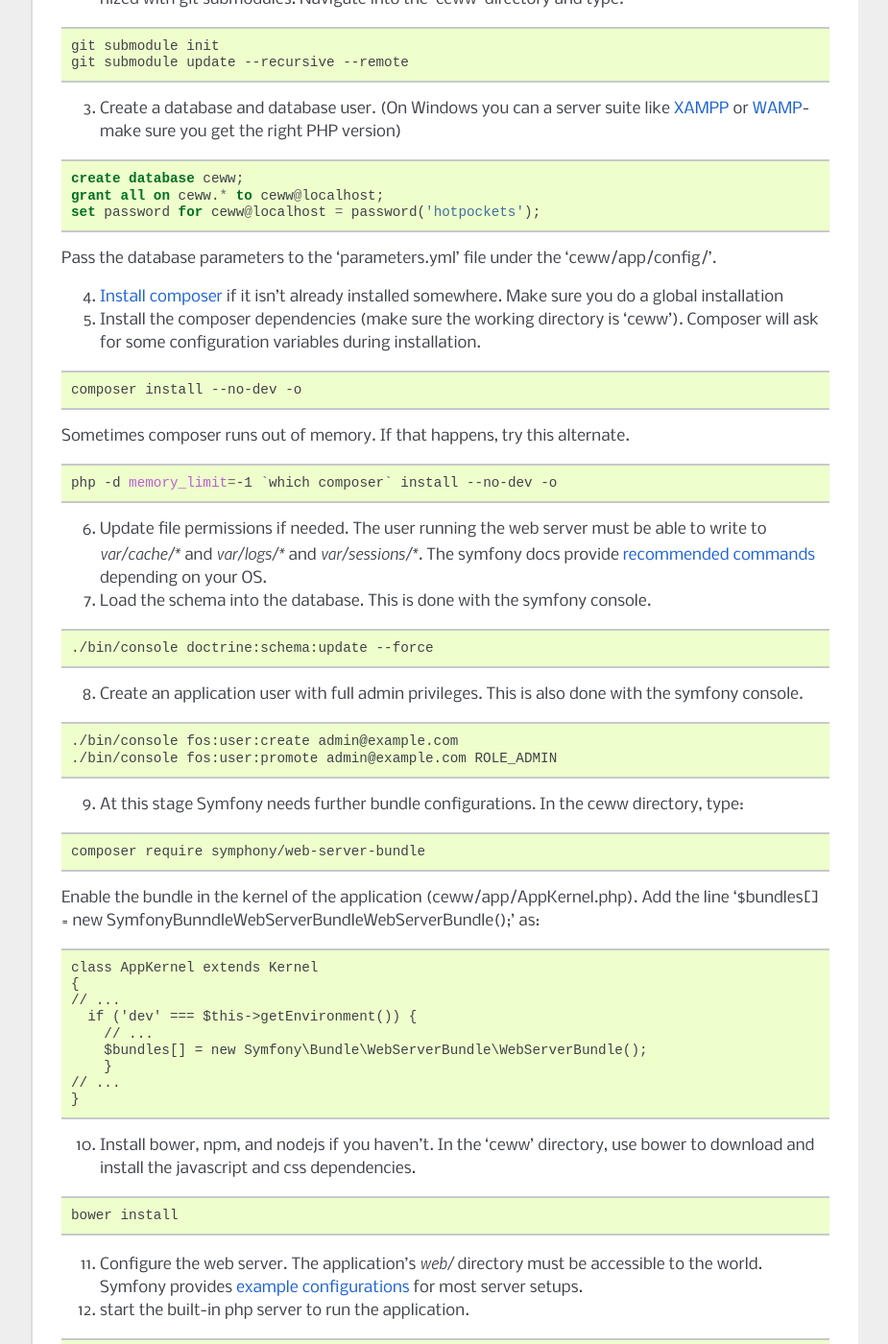
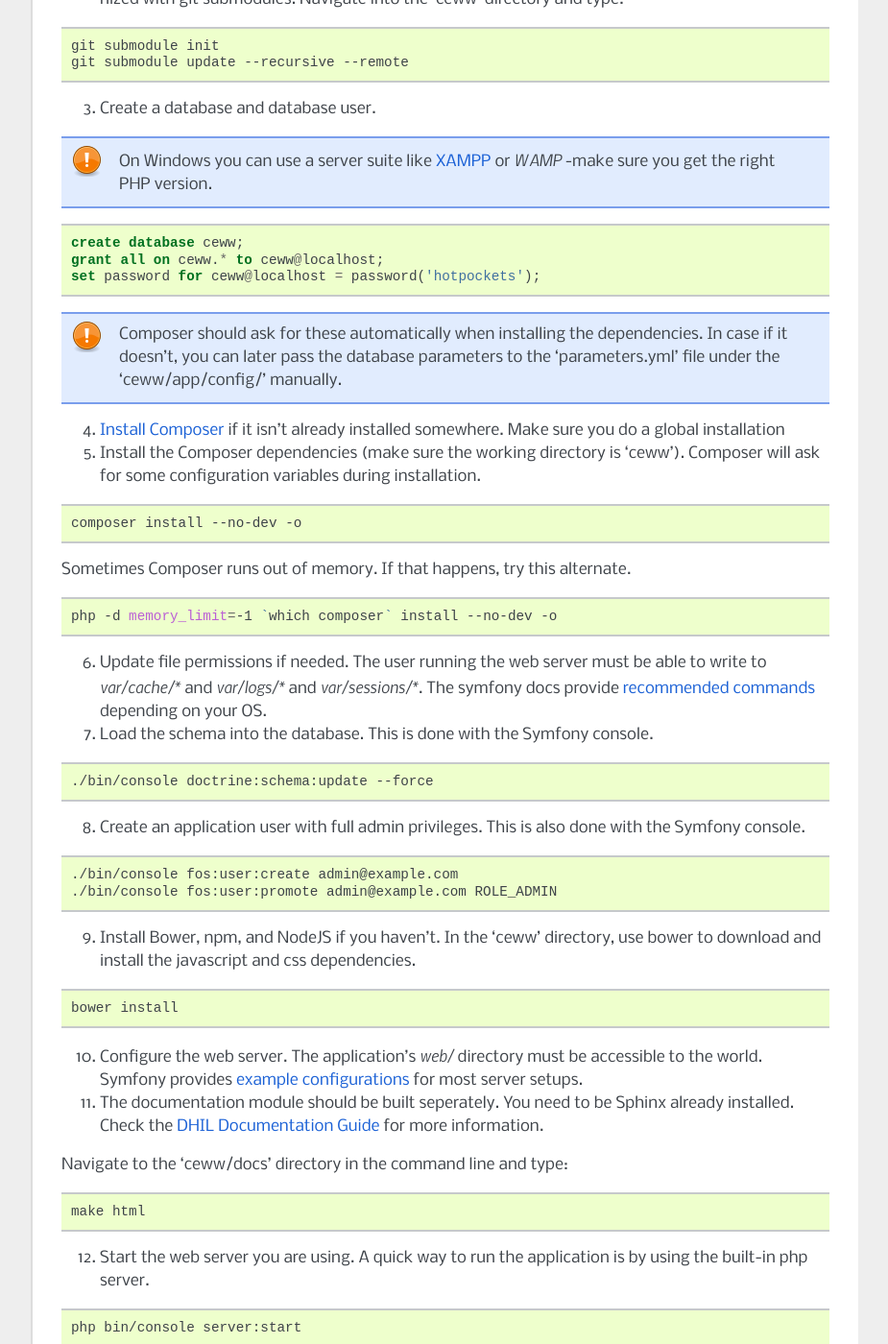
Before and after one commit to sfu-dhil/ceww-docs, a Sphinx documentation site: the page built from source/install.rst, in a window 1280 px wide and 1400 px high, scrolled down 438 px. Shown: the whole window at 96% size, without its empty margins (198-1123 px from the left). Built offline with Sphinx 7.4.7, drawn with Linux system fonts in a browser that asks for light colours; some of the changed text lies outside the part shown.

Commit message:
add existing file

```diff
--- a/source/install.rst
+++ b/source/install.rst
@@ -24,7 +24,9 @@ The CEWW application is based on Symfony 3.2. Installation follows the normal pr
   git submodule init
   git submodule update --recursive --remote
 
-3. Create a database and database user. (On Windows you can a server suite like `XAMPP`_ or `WAMP`_-make sure you get the right PHP version)
+3. Create a database and database user.
+
+.. note:: On Windows you can use a server suite like `XAMPP`_ or `WAMP` -make sure you get the right PHP version.
 
 .. code-block:: sql
 
@@ -32,17 +34,17 @@ The CEWW application is based on Symfony 3.2. Installation follows the normal pr
   grant all on ceww.* to ceww@localhost;
   set password for ceww@localhost = password('hotpockets');
 
-Pass the database parameters to the 'parameters.yml' file under the 'ceww/app/config/'.
+.. note:: Composer should ask for these automatically when installing the dependencies. In case if it doesn't, you can later pass the database parameters to the 'parameters.yml' file under the 'ceww/app/config/' manually.
 
-4. `Install composer`_ if it isn't already installed somewhere. Make sure you do a global installation
+4. `Install Composer`_ if it isn't already installed somewhere. Make sure you do a global installation
 
-5. Install the composer dependencies (make sure the working directory is 'ceww'). Composer will ask for some configuration variables during installation.
+5. Install the Composer dependencies (make sure the working directory is 'ceww'). Composer will ask for some configuration variables during installation.
 
 .. code-block:: bash
 
   composer install --no-dev -o
 
-Sometimes composer runs out of memory. If that happens, try this alternate.
+Sometimes Composer runs out of memory. If that happens, try this alternate.
 
 .. code-block:: bash
 
@@ -50,13 +52,13 @@ Sometimes composer runs out of memory. If that happens, try this alternate.
 
 6. Update file permissions if needed. The user running the web server must be able to write to `var/cache/*` and `var/logs/*` and `var/sessions/*`. The symfony docs provide `recommended commands`_ depending on your OS.
 
-7. Load the schema into the database. This is done with the symfony console.
+7. Load the schema into the database. This is done with the Symfony console.
 
 .. code-block:: bash
 
   ./bin/console doctrine:schema:update --force
 
-8. Create an application user with full admin privileges. This is also done with the symfony console.
+8. Create an application user with full admin privileges. This is also done with the Symfony console.
 
 .. code-block:: bash
 
@@ -64,37 +66,23 @@ Sometimes composer runs out of memory. If that happens, try this alternate.
   ./bin/console fos:user:promote admin@example.com ROLE_ADMIN
 
 
-9. At this stage Symfony needs further bundle configurations. In the ceww directory, type:
-
-.. code-block:: bash
-
-  composer require symphony/web-server-bundle
-
-Enable the bundle in the kernel of the application (ceww/app/AppKernel.php). Add the line '$bundles[] = new Symfony\Bunndle\WebServerBundle\WebServerBundle();' as:
-
-.. code-block:: php
-
-  class AppKernel extends Kernel
-  {
-  // ...
-    if ('dev' === $this->getEnvironment()) {
-      // ...
-      $bundles[] = new Symfony\Bundle\WebServerBundle\WebServerBundle();
-      }
-  // ...
-  }
-
-
-10. Install bower, npm, and nodejs if you haven't. In the 'ceww' directory, use bower to download and install the javascript and css dependencies.
+9. Install Bower, npm, and NodeJS if you haven't. In the 'ceww' directory, use bower to download and install the javascript and css dependencies.
 
 .. code-block:: bash
 
   bower install
 
-11. Configure the web server. The application's `web/` directory must be accessible to the world. Symfony provides `example configurations`_ for most server setups.
+10. Configure the web server. The application's `web/` directory must be accessible to the world. Symfony provides `example configurations`_ for most server setups.
 
+11. The documentation module should be built seperately. You need to be Sphinx already installed. Check the `DHIL Documentation Guide`_ for more information.
 
-12. start the built-in php server to run the application.
+Navigate to the 'ceww/docs' directory in the command line and type:
+
+.. code-block:: bash
+
+  make html
+
+12. Start the web server you are using. A quick way to run the application is by using the built-in php server.
 
 .. code-block:: bash
 
@@ -104,20 +92,16 @@ Go to the localhost:8000 in your browser.
 
 At this point, the web interface should be up and running, and you should be able to login by following the Login link in the top right menu bar.
 
-The documentation module should be seperately built in and placed inside the 'ceww/web/docs' directory. Follow the `DHIL Documentation Guide`_ for more information.
-
 That should be it.
 
 .. _`XAMPP`: https://www.apachefriends.org/download.html
 
 .. _`WAMP`: http://www.wampserver.com/en/
 
-.. _`Install composer`: https://getcomposer.org/download/
+.. _`Install Composer`: https://getcomposer.org/download/
 
-.. _`recommended commands`:
-   http://symfony.com/doc/current/setup/file_permissions.html
+.. _`recommended commands`: http://symfony.com/doc/current/setup/file_permissions.html
 
-.. _`example configurations`:
-   http://symfony.com/doc/current/setup/web_server_configuration.html
+.. _`example configurations`: http://symfony.com/doc/current/setup/web_server_configuration.html
 
 .. _`DHIL Documentation Guide`: https://github.com/sfu-dhil/dhil-docs-guide
```
Also changed, not shown: source/index.rst (+10 -0 lines), source/todo.rst (added, +10 -0 lines).
